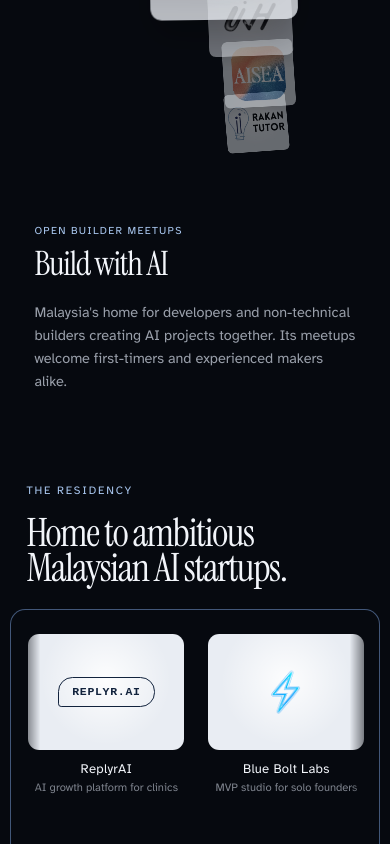
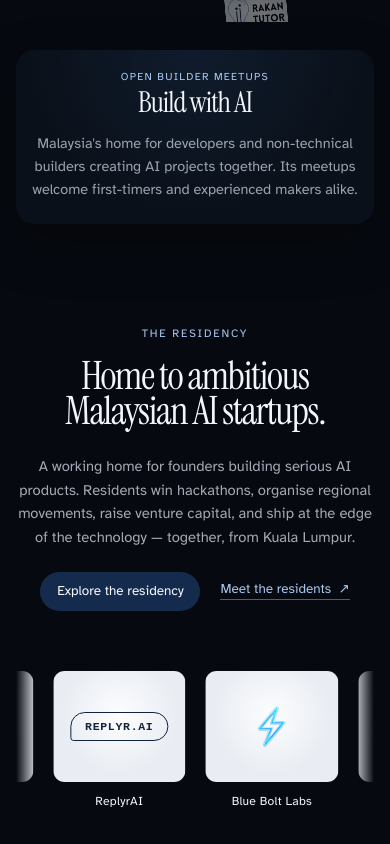
Before and after one commit to ashvinpraveen/malaysianai, an Astro site: page / in a window 390 px wide. Shown: the part 3620-4464 px from the top of the page. Built offline with nearby package versions, Linux system fonts and the light colour scheme; Astro itself is replaced by a stand-in of ours.

Commit message:
Refactor CommunitySection, ResidencySection, and VoicesSection for improved layout and accessibility; update styles for better responsiveness and visual presentation across devices.

```diff
--- a/src/components/CommunitySection.astro
+++ b/src/components/CommunitySection.astro
@@ -610,26 +610,31 @@ const startIndex = 0;
 		--cream: #06090f;
 		--paper: #0d1622;
 		--accent: #9bbbe7;
+		display: grid;
 		min-height: 100dvh;
-		padding: clamp(0.75rem, 1.6vw, 1.5rem);
+		padding: clamp(4rem, 7vw, 6rem) clamp(1.5rem, 4vw, 4rem);
+		align-items: center;
 		color: var(--ink);
 		background: #06090f;
 	}
 
 	.community-shell {
-		width: 100%;
+		display: grid;
+		gap: clamp(1.75rem, 3vw, 2.75rem);
+		width: min(92rem, 100%);
+		margin: 0 auto;
 		background: transparent;
 	}
 
 	.community-copy {
-		display: grid;
-		grid-template-columns: minmax(17rem, 0.9fr) minmax(18rem, 1.1fr);
-		gap: clamp(2.5rem, 8vw, 8rem);
+		display: flex;
+		flex-direction: column;
+		gap: 1.25rem;
 		align-items: center;
-		width: 100%;
-		margin: 0;
-		padding: clamp(2.25rem, 5vw, 4.75rem);
-		text-align: left;
+		width: min(42rem, 100%);
+		margin: 0 auto;
+		padding: 0;
+		text-align: center;
 	}
 
 	.community-copy h2 {
@@ -642,15 +647,15 @@ const startIndex = 0;
 	}
 
 	.community-lede {
-		max-width: 31rem;
-		margin: 0;
+		max-width: 36rem;
+		margin: 0 auto;
 		color: rgb(224 232 244 / 0.72);
 		font-size: clamp(0.92rem, 1.25vw, 1.08rem);
 		line-height: 1.6;
 	}
 
 	.community-stage {
-		height: clamp(25rem, 52dvh, 34rem);
+		height: clamp(20rem, 34dvh, 27rem);
 		overflow: hidden;
 		cursor: default;
 		touch-action: pan-y;
@@ -705,19 +710,25 @@ const startIndex = 0;
 	}
 
 	.community-focus {
-		display: grid;
-		grid-template-columns: minmax(15rem, 0.72fr) minmax(20rem, 1.28fr);
-		gap: clamp(2rem, 7vw, 7rem);
+		position: relative;
+		display: flex;
+		flex-direction: column;
+		gap: 0.8rem;
 		align-items: center;
-		width: 100%;
-		margin: 0;
-		padding: clamp(1.75rem, 3.8vw, 3.25rem) clamp(2.25rem, 5vw, 4.75rem);
-		text-align: left;
+		width: min(48rem, 100%);
+		margin: 0 auto;
+		padding: clamp(1.5rem, 2.5vw, 2rem) clamp(1.5rem, 4vw, 3.25rem);
+		border-radius: 1.15rem;
+		background:
+			radial-gradient(ellipse at 50% 0%, rgb(41 82 134 / 0.18), transparent 68%),
+			#0a1019;
+		box-shadow: 0 20px 55px rgb(0 0 0 / 0.22);
+		text-align: center;
 	}
 
 	.community-focus-kicker {
-		justify-content: flex-start;
-		margin-bottom: 0.65rem;
+		justify-content: center;
+		margin-bottom: 0.4rem;
 		color: #a9c7ef;
 		font-size: 0.66rem;
 		font-weight: 400;
@@ -729,14 +740,14 @@ const startIndex = 0;
 
 	.community-focus h3 {
 		font-family: 'Instrument Serif', Baskerville, 'Iowan Old Style', 'Times New Roman', serif;
-		font-size: clamp(2.1rem, 3.8vw, 3.5rem);
+		font-size: clamp(1.8rem, 2.8vw, 2.65rem);
 		font-weight: 400;
 		line-height: 0.95;
 	}
 
 	.community-focus > p:last-child {
-		max-width: 42rem;
-		margin: 0;
+		max-width: 38rem;
+		margin: 0 auto;
 		color: rgb(224 232 244 / 0.68);
 		font-size: clamp(0.9rem, 1.15vw, 1.02rem);
 		line-height: 1.6;
@@ -744,13 +755,17 @@ const startIndex = 0;
 
 	@media (max-width: 700px) {
 		.community-chapter {
-			padding: 0.65rem;
+			min-height: auto;
+			padding: 3rem 1rem;
+		}
+
+		.community-shell {
+			gap: 1.75rem;
 		}
 
 		.community-copy {
-			grid-template-columns: 1fr;
-			gap: 1.75rem;
-			padding: 2.5rem 1.5rem;
+			gap: 1.25rem;
+			padding: 0;
 		}
 
 		.community-copy h2 {
@@ -758,7 +773,7 @@ const startIndex = 0;
 		}
 
 		.community-stage {
-			height: clamp(32rem, 70svh, 40rem);
+			height: clamp(24rem, 55svh, 30rem);
 		}
 
 		.community-card {
@@ -766,9 +781,8 @@ const startIndex = 0;
 		}
 
 		.community-focus {
-			grid-template-columns: 1fr;
-			gap: 1.4rem;
-			padding: 2rem 1.5rem 2.4rem;
+			gap: 1rem;
+			padding: 1.4rem 1rem;
 		}
 	}
 </style>
--- a/src/components/ResidencySection.astro
+++ b/src/components/ResidencySection.astro
@@ -57,9 +57,26 @@ const residents: Resident[] = [
 ---
 
 <section class="residency-chapter light-nav-zone" id="residency" aria-labelledby="residency-title">
-	<div class="residency-heading">
-		<p class="residency-kicker">The Residency</p>
-		<h2 id="residency-title">Home to ambitious<br />Malaysian AI startups.</h2>
+	<div class="residency-intro">
+		<div class="residency-heading">
+			<p class="residency-kicker">The Residency</p>
+			<h2 id="residency-title">Home to ambitious<br />Malaysian AI startups.</h2>
+		</div>
+
+		<div class="residency-grip">
+			<p class="residency-lede">
+				A working home for founders building serious AI products. Residents win
+				hackathons, organise regional movements, raise venture capital, and ship at
+				the edge of the technology &mdash; together, from Kuala Lumpur.
+			</p>
+			<div class="residency-actions">
+				<a class="residency-cta" href="/residency">Explore the residency</a>
+				<a class="residency-directory" href="/residents">
+					Meet the residents
+					<span aria-hidden="true">&#8599;</span>
+				</a>
+			</div>
+		</div>
 	</div>
 
 	<div class="residency-panel">
@@ -102,21 +119,6 @@ const residents: Resident[] = [
 					</ul>
 				))
 			}
-			</div>
-		</div>
-
-		<div class="residency-grip">
-			<p class="residency-lede">
-				A working home for founders building serious AI products. Residents win
-				hackathons, organise regional movements, raise venture capital, and ship at
-				the edge of the technology &mdash; together, from Kuala Lumpur.
-			</p>
-			<div class="residency-actions">
-				<a class="residency-cta" href="/residency">Explore the residency</a>
-				<a class="residency-directory" href="/residents">
-					Meet the residents
-					<span aria-hidden="true">&#8599;</span>
-				</a>
 			</div>
 		</div>
 	</div>
@@ -376,4 +378,124 @@ const residents: Resident[] = [
 			display: none;
 		}
 	}
+
+	/* Minimal centered residency composition. */
+	.residency-chapter {
+		display: grid;
+		grid-template-columns: minmax(0, 1fr);
+		gap: clamp(3rem, 6vw, 5rem);
+		min-height: 100dvh;
+		padding: clamp(4rem, 7vw, 6rem) clamp(1.5rem, 4vw, 4rem);
+		align-content: center;
+		overflow: hidden;
+	}
+
+	.residency-intro,
+	.residency-panel,
+	.residency-frame {
+		min-width: 0;
+		max-width: 100%;
+	}
+
+	.residency-intro {
+		display: grid;
+		gap: 1.75rem;
+		width: min(47rem, 100%);
+		margin: 0 auto;
+		text-align: center;
+	}
+
+	.residency-heading {
+		padding: 0;
+	}
+
+	.residency-panel {
+		width: 100%;
+		overflow: hidden;
+	}
+
+	.residency-frame {
+		width: min(72rem, 100%);
+		margin: 0 auto;
+		border: 0;
+		border-radius: 0;
+		background: transparent;
+	}
+
+	.residency-grip {
+		position: static;
+		display: grid;
+		gap: 1.35rem;
+		justify-items: center;
+		width: 100%;
+		margin: 0;
+		padding: 0;
+		border: 0;
+		border-radius: 0;
+		background: transparent;
+		text-align: center;
+	}
+
+	.residency-lede {
+		max-width: 40rem;
+	}
+
+	.residency-actions {
+		justify-content: center;
+		gap: 1.25rem;
+	}
+
+	.residency-marquee {
+		padding: 1rem 0;
+		-webkit-mask-image: linear-gradient(90deg, transparent, #000 6%, #000 94%, transparent);
+		mask-image: linear-gradient(90deg, transparent, #000 6%, #000 94%, transparent);
+	}
+
+	.residency-track {
+		gap: clamp(1.25rem, 2.5vw, 2rem);
+		animation-duration: 42s;
+	}
+
+	.resident-tile {
+		gap: 0.65rem;
+		width: clamp(7.5rem, 10vw, 9.5rem);
+	}
+
+	.resident-face {
+		aspect-ratio: 1.2;
+	}
+
+	.resident-meta {
+		display: block;
+	}
+
+	.resident-name {
+		font-size: 0.76rem;
+	}
+
+	.resident-tag {
+		display: none;
+	}
+
+	@media (max-width: 700px) {
+		.residency-chapter {
+			gap: 2.75rem;
+			min-height: auto;
+			padding: 3.5rem 1rem;
+		}
+
+		.residency-heading {
+			padding: 0;
+		}
+
+		.residency-grip {
+			justify-items: center;
+			padding: 0;
+			text-align: center;
+		}
+
+		.resident-tile {
+			width: clamp(7.25rem, 34vw, 8.75rem);
+		}
+	}
 </style>
--- a/src/components/VoicesSection.astro
+++ b/src/components/VoicesSection.astro
@@ -4,7 +4,8 @@ type Segment = { text: string; strong?: boolean };
 interface Voice {
 	author: string;
 	context: string;
-	initials: string;
+	avatar: string;
+	avatarColor: string;
 	segments: Segment[];
 }
 
@@ -12,7 +13,8 @@ const voices: Voice[] = [
 	{
 		author: 'Workshop attendee',
 		context: 'AI Builder Night, KL',
-		initials: 'WA',
+		avatar: 'W',
+		avatarColor: '#1a73e8',
 		segments: [
 			{ text: 'SF vibes and atmosphere', strong: true },
 			{ text: ', one-of-a-kind place in Malaysia.' },
@@ -21,7 +23,8 @@ const voices: Voice[] = [
 	{
 		author: 'Community member',
 		context: 'AI Takeover',
-		initials: 'CM',
+		avatar: 'C',
+		avatarColor: '#188038',
 		segments: [
 			{ text: 'You guys brought all the big guns.', strong: true },
 			{
@@ -33,7 +36,8 @@ const voices: Voice[] = [
 	{
 		author: 'First-time builder',
 		context: 'Build With AI workshop',
-		initials: 'FB',
+		avatar: 'F',
+		avatarColor: '#a142f4',
 		segments: [
 			{ text: 'I felt the pulse of the community.', strong: true },
 			{ text: ' It inspired me to build with AI. ' },
@@ -46,7 +50,8 @@ const voices: Voice[] = [
 	{
 		author: 'Startup operator',
 		context: 'Founder session',
-		initials: 'SO',
+		avatar: 'S',
+		avatarColor: '#d93025',
 		segments: [
 			{ text: 'One of the few sessions where we had a ' },
 			{ text: 'serious discussion about AI', strong: true },
@@ -60,7 +65,8 @@ const voices: Voice[] = [
 	{
 		author: 'Community member',
 		context: 'Pasar AI demo day',
-		initials: 'CM',
+		avatar: 'C',
+		avatarColor: '#e37400',
 		segments: [
 			{ text: 'Gave me hope about the state of Malaysian youth and builders', strong: true },
 			{ text: ' \u2014 it was so refreshing!' },
@@ -69,7 +75,8 @@ const voices: Voice[] = [
 	{
 		author: 'Educator',
 		context: 'Learnathon',
-		initials: 'ED',
+		avatar: 'E',
+		avatarColor: '#007b83',
 		segments: [
 			{ text: 'Gave me the idea that ' },
 			{ text: 'I should create', strong: true },
@@ -87,12 +94,6 @@ const voices: Voice[] = [
 
 <section class="voices-chapter light-nav-zone" id="voices" aria-labelledby="voices-title">
 	<div class="voices-shell">
-		<div class="voices-heading">
-			<p class="voices-kicker">Community voices</p>
-			<h2 id="voices-title">What the community<br />has to say.</h2>
-			<p class="voices-hint">Straight from event feedback forms. Tap a card for the next one.</p>
-		</div>
-
 		<div
 			class="voices-deck"
 			data-voices-deck
@@ -110,8 +111,12 @@ const voices: Voice[] = [
 						style={`z-index: ${voices.length - index}`}
 					>
 						<header class="voice-head">
-							<span class="voice-avatar" aria-hidden="true">
-								{voice.initials}
+							<span
+								class="voice-avatar"
+								aria-hidden="true"
+								style={`--avatar-bg: ${voice.avatarColor}`}
+							>
+								{voice.avatar}
 							</span>
 							<span class="voice-who">
 								<span class="voice-author">{voice.author}</span>
@@ -128,6 +133,12 @@ const voices: Voice[] = [
 					</article>
 				))
 			}
+		</div>
+
+		<div class="voices-heading">
+			<p class="voices-kicker">Community voices</p>
+			<h2 id="voices-title">What the community<br />has to say.</h2>
+			<p class="voices-hint">Straight from event feedback forms. Tap a card for the next one.</p>
 		</div>
 	</div>
 </section>
@@ -189,7 +200,7 @@ const voices: Voice[] = [
 
 	.voices-shell {
 		display: grid;
-		grid-template-columns: minmax(17rem, 0.95fr) minmax(19rem, 1.05fr);
+		grid-template-columns: minmax(19rem, 1.05fr) minmax(17rem, 0.95fr);
 		gap: clamp(2.5rem, 6vw, 6rem);
 		align-items: center;
 		padding: clamp(2rem, 4vw, 3.5rem) clamp(1.5rem, 3.5vw, 3.25rem);
@@ -289,12 +300,14 @@ const voices: Voice[] = [
 		width: 2.5rem;
 		height: 2.5rem;
 		place-items: center;
-		border: 1px solid rgb(169 199 239 / 0.4);
+		border: 0;
 		border-radius: 50%;
-		color: #a9c7ef;
-		background: rgb(49 93 159 / 0.22);
-		font-size: 0.78rem;
-		letter-spacing: 0.05em;
+		color: #fff;
+		background: var(--avatar-bg, #1a73e8);
+		box-shadow: 0 0 0 1px rgb(255 255 255 / 0.12), 0 4px 12px rgb(0 0 0 / 0.24);
+		font-size: 0.9rem;
+		font-weight: 500;
+		letter-spacing: 0;
 	}
 
 	.voice-who {
```
